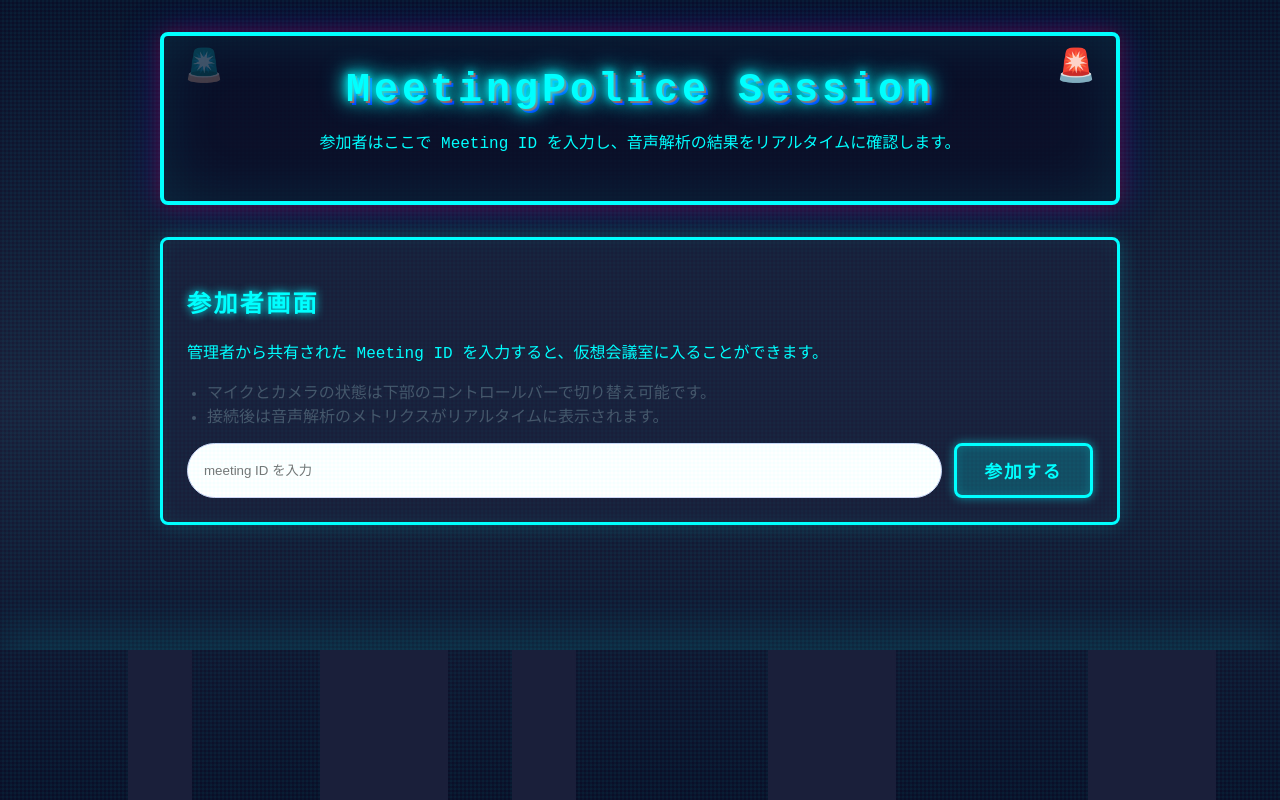
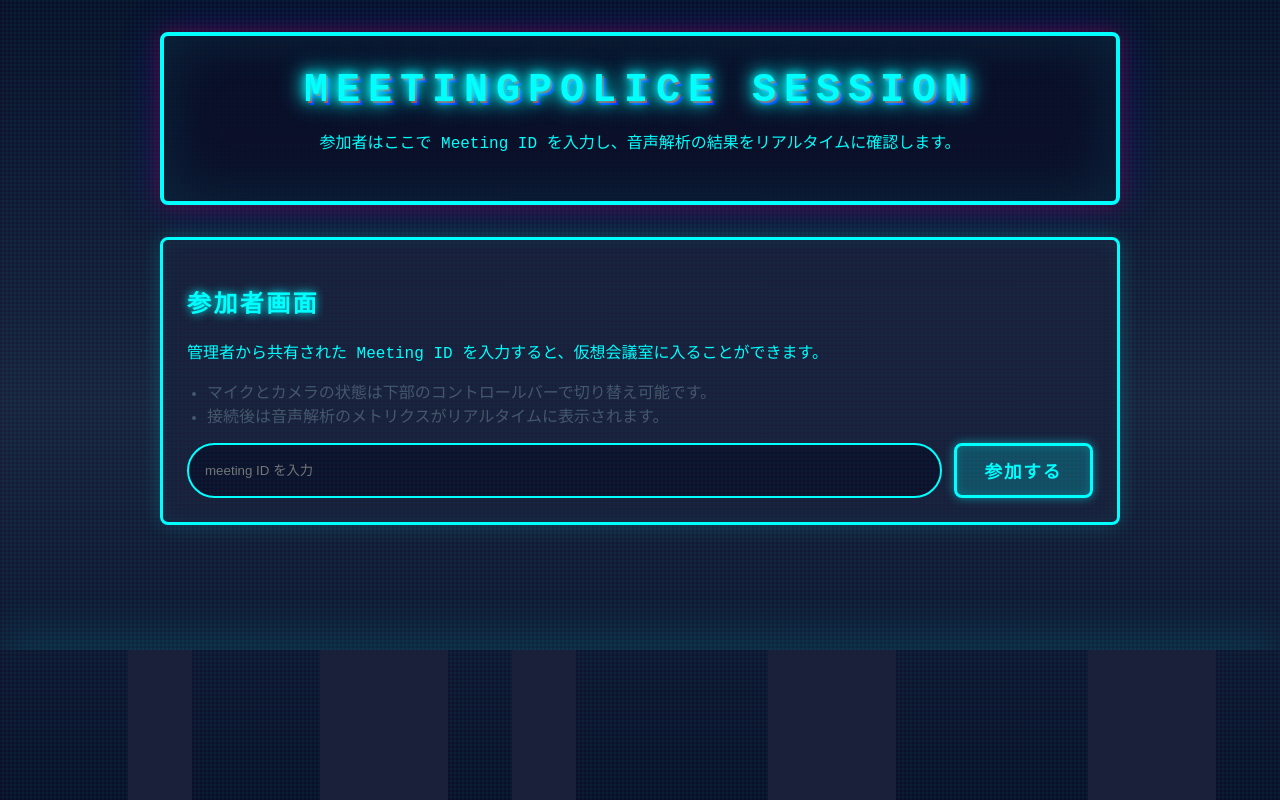
Before and after one commit to SiguStyle/MeetingPolice, a React (Vite) app in the folder frontend/session-app/: page / in a window 1280 px wide. Built offline with nearby package versions, Linux system fonts and the light colour scheme; no server answers.

Commit message:
レトロゲーム風デザイン完成：黒背景、ドット文字、スクロールバー、音声アラート修正

```diff
--- a/frontend/session-app/src/pages/PocSatominPage.tsx
+++ b/frontend/session-app/src/pages/PocSatominPage.tsx
@@ -39,7 +39,7 @@ export function PocSatominPage() {
   const [history, setHistory] = useState<PocHistoryItem[]>([]);
   const [historyLoading, setHistoryLoading] = useState(false);
   const [historyPreview, setHistoryPreview] = useState<PocArchivedJob | null>(null);
-  const [realtimeClassifications, setRealtimeClassifications] = useState<Array<{ text: string; speaker: string; category: string; alignment: number; method: string; is_final?: boolean }>>([]);
+  const [realtimeClassifications, setRealtimeClassifications] = useState<Array<{ index: number; text: string; speaker: string; category: string; alignment: number; method: string; is_final?: boolean }>>([]);
   const [elapsedSeconds, setElapsedSeconds] = useState<number>(0);
   const [scheduledMinutes, setScheduledMinutes] = useState<number | null>(null);
   const [timerRunning, setTimerRunning] = useState<boolean>(false);
@@ -237,17 +237,18 @@ export function PocSatominPage() {
         console.log(`🔍 リアルタイム分析: ${speaker} - ${text} → [${category}] ${alignment}% (${method}${is_final ? ' 確定' : ''})`);
 
         setRealtimeClassifications((prev) => {
-          // 更新の場合、既存の項目を探して更新
-          if (action === 'update') {
-            const existingIndex = prev.findIndex((item) => item.text === text && item.speaker === speaker);
+          // indexで既存の項目を探す
+          const existingIndex = prev.findIndex((item) => item.index === index);
+
           if (existingIndex >= 0) {
+            // 既存の項目を更新
             const updated = [...prev];
-              updated[existingIndex] = { text, speaker, category, alignment, method, is_final };
+            updated[existingIndex] = { index, text, speaker, category, alignment, method, is_final };
             return updated;
           }
-          }
+
           // 新規追加
-          return [...prev, { text, speaker, category, alignment, method, is_final }];
+          return [...prev, { index, text, speaker, category, alignment, method, is_final }];
         });
       } else if (data.type === 'complete') {
         setStatus('complete');
@@ -329,13 +330,12 @@ export function PocSatominPage() {
 
   // 直近10件の平均一致度をチェック
   useEffect(() => {
-    // アラートインターバルをクリア
+    if (status !== 'streaming' || realtimeClassifications.length === 0) {
+      // ストリーミング中でない場合はアラートをクリア
       if (alertIntervalRef.current) {
         clearInterval(alertIntervalRef.current);
         alertIntervalRef.current = null;
       }
-
-    if (status !== 'streaming' || realtimeClassifications.length === 0) {
       setShowWarning(false);
       return;
     }
@@ -361,23 +361,31 @@ export function PocSatominPage() {
     }
 
     // 60%以下で音声アラートを20秒ごとに流す
-    if (avgAlignment <= 60) {
-      // 最初の1回を即座に再生
+    const shouldAlert = avgAlignment <= 60;
+    const isAlertActive = alertIntervalRef.current !== null;
+
+    if (shouldAlert && !isAlertActive) {
+      // アラートを開始
       playVoiceAlert('一致度が下がっています');
-
-      // 20秒ごとに繰り返し再生
       alertIntervalRef.current = window.setInterval(() => {
         playVoiceAlert('一致度が下がっています');
       }, 20000);
+    } else if (!shouldAlert && isAlertActive) {
+      // アラートを停止
+      clearInterval(alertIntervalRef.current);
+      alertIntervalRef.current = null;
     }
+  }, [realtimeClassifications, status]);
 
+  // クリーンアップ
+  useEffect(() => {
     return () => {
       if (alertIntervalRef.current) {
         clearInterval(alertIntervalRef.current);
         alertIntervalRef.current = null;
       }
     };
-  }, [realtimeClassifications, status]);
+  }, []);
 
   // ミーティングを終了してリザルト画面へ遷移
   const handleStopMeeting = () => {
@@ -457,7 +465,7 @@ export function PocSatominPage() {
                 <code>{jobId}</code>
                 <p className="label">ステータス</p>
                 <span className={`pill ${status}`}>{status}</span>
-                {status === 'streaming' && (
+                {(status === 'streaming' || status === 'complete') && (
                   <>
                     <p className="label">経過時間</p>
                     <div style={{ display: 'flex', alignItems: 'center', gap: '8px', marginBottom: '12px' }}>
@@ -591,10 +599,10 @@ export function PocSatominPage() {
           </section>
 
           <section className="panel">
-            <div className="panel-header">
-              <div>
-                <p className="label">🔍 リアルタイム分析</p>
-                <h2>{realtimeClassifications.length} 件</h2>
+            <div className="panel-header" style={{ flexWrap: 'nowrap', alignItems: 'center' }}>
+              <div style={{ display: 'flex', alignItems: 'center', gap: '1rem', flexWrap: 'nowrap' }}>
+                <p className="label" style={{ margin: 0, whiteSpace: 'nowrap' }}>🔍 リアルタイム分析</p>
+                <h2 style={{ margin: 0, whiteSpace: 'nowrap' }}>{realtimeClassifications.length} 件</h2>
               </div>
             </div>
 
@@ -633,7 +641,7 @@ export function PocSatominPage() {
               );
             })()}
 
-            <div className="transcript-feed">
+            <div className="transcript-feed" style={{ maxHeight: '500px', overflowY: 'auto' }}>
               {realtimeClassifications
                 .filter(item => item.text.length >= 10)
                 .map((item, index) => {
--- a/frontend/session-app/src/styles.css
+++ b/frontend/session-app/src/styles.css
@@ -76,25 +76,7 @@ body::after {
   overflow: hidden;
 }
 
-/* パトランプアニメーション */
-.mp-session-layout header::before {
-  content: '🚨';
-  position: absolute;
-  top: 10px;
-  left: 20px;
-  font-size: 2rem;
-  animation: patrol-light 1s ease-in-out infinite;
-}
 
-.mp-session-layout header::after {
-  content: '🚨';
-  position: absolute;
-  top: 10px;
-  right: 20px;
-  font-size: 2rem;
-  animation: patrol-light 1s ease-in-out infinite;
-  animation-delay: 0.5s;
-}
 
 .mp-session-layout header h1 {
   font-size: 2.5rem;
@@ -106,8 +88,14 @@ body::after {
     2px 2px 0 #ff0000,
     4px 4px 0 #0000ff;
   margin: 0;
-  letter-spacing: 0.1em;
+  letter-spacing: 0.2em;
   animation: neon-flicker 3s ease-in-out infinite;
+  font-family: 'Courier New', 'Consolas', monospace;
+  font-weight: bold;
+  image-rendering: pixelated;
+  -webkit-font-smoothing: none;
+  -moz-osx-font-smoothing: grayscale;
+  text-transform: uppercase;
 }
 
 .panel {
@@ -735,3 +723,83 @@ span {
 strong {
   color: #00ff00 !important;
 }
+
+/*
+ 入力フィールドとボタンを暗くする */
+input[type="file"],
+input[type="text"] {
+  background: rgba(10, 14, 39, 0.8) !important;
+  color: #00ffff !important;
+  border: 2px solid #00ffff !important;
+}
+
+.upload-field input {
+  background: rgba(10, 14, 39, 0.8) !important;
+  color: #00ffff !important;
+  border: 2px solid #00ffff !important;
+}
+
+/* 音声プレーヤーを暗くする */
+audio {
+  filter: invert(1) hue-rotate(180deg);
+}
+
+/* 全体的なテキストの色 */
+.poc-form,
+.upload-field,
+.info-text,
+.job-meta {
+  color: #00ffff !important;
+}
+
+small {
+  color: #00ffff !important;
+}
+
+/*
+ アジェンダ、文字起こし、分析のフィールドを黒くする */
+.agenda-preview,
+.transcript-feed,
+.transcript-item {
+  background: rgba(10, 14, 39, 0.9) !important;
+  color: #00ffff !important;
+}
+
+.transcript-item {
+  border: 2px solid #00ffff !important;
+}
+
+.transcript-item header {
+  color: #00ffff !important;
+}
+
+.transcript-item p {
+  color: #00ffff !important;
+}
+
+.agenda-preview pre {
+  background: rgba(10, 14, 39, 0.9) !important;
+  color: #00ffff !important;
+}
+
+/* 平均一致度の表示も暗くする */
+.panel-header+div {
+  background: rgba(10, 14, 39, 0.9) !important;
+}
+
+/* 過
+去の文字起こしにスクロールバーを追加 */
+.history-list {
+  max-height: 400px;
+  overflow-y: auto;
+}
+
+.history-preview {
+  max-height: 400px;
+  overflow-y: auto;
+}
+
+.history-transcripts {
+  max-height: 200px;
+  overflow-y: auto;
+}
```
Lines whose indentation alone changed are shown as unchanged.
